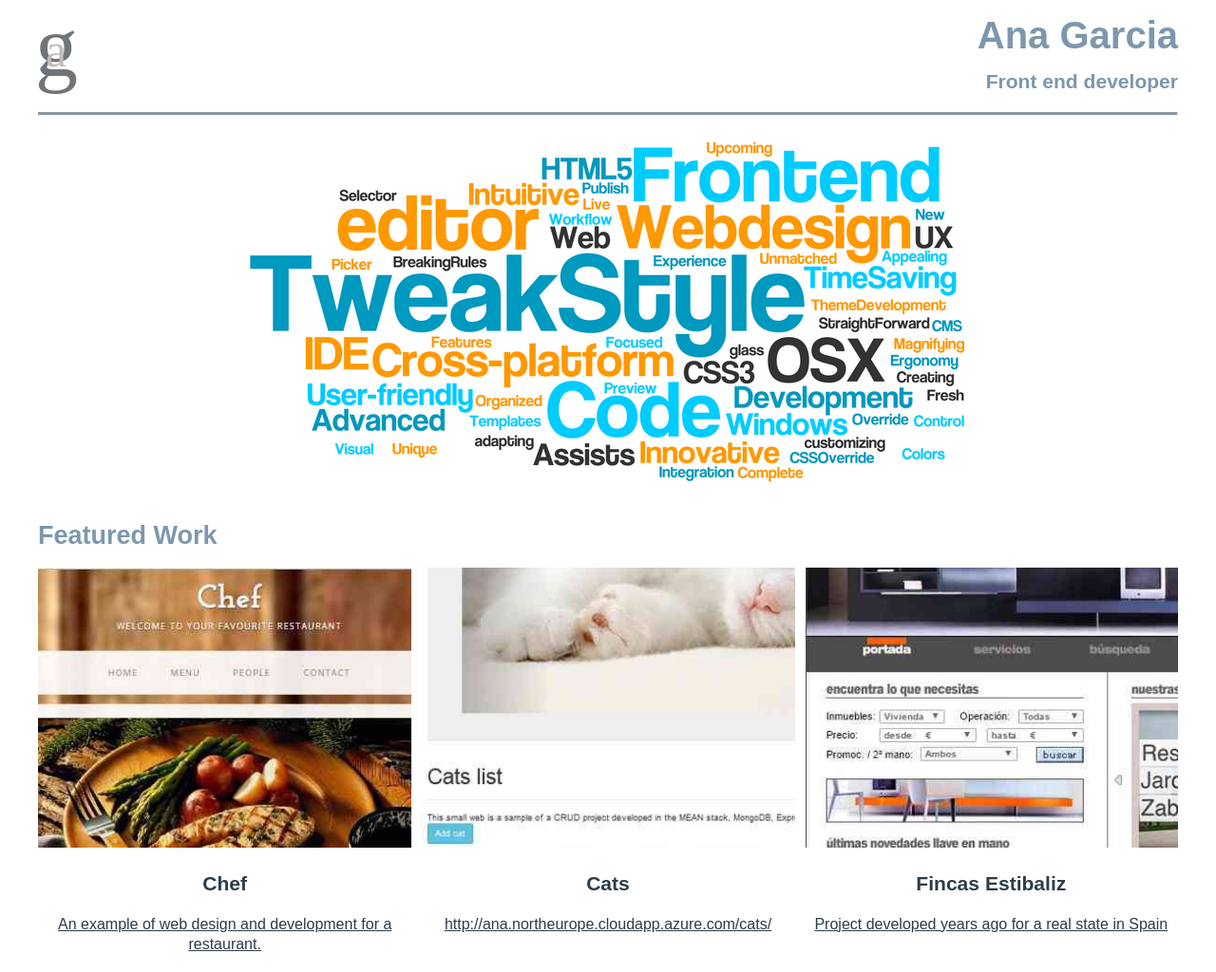
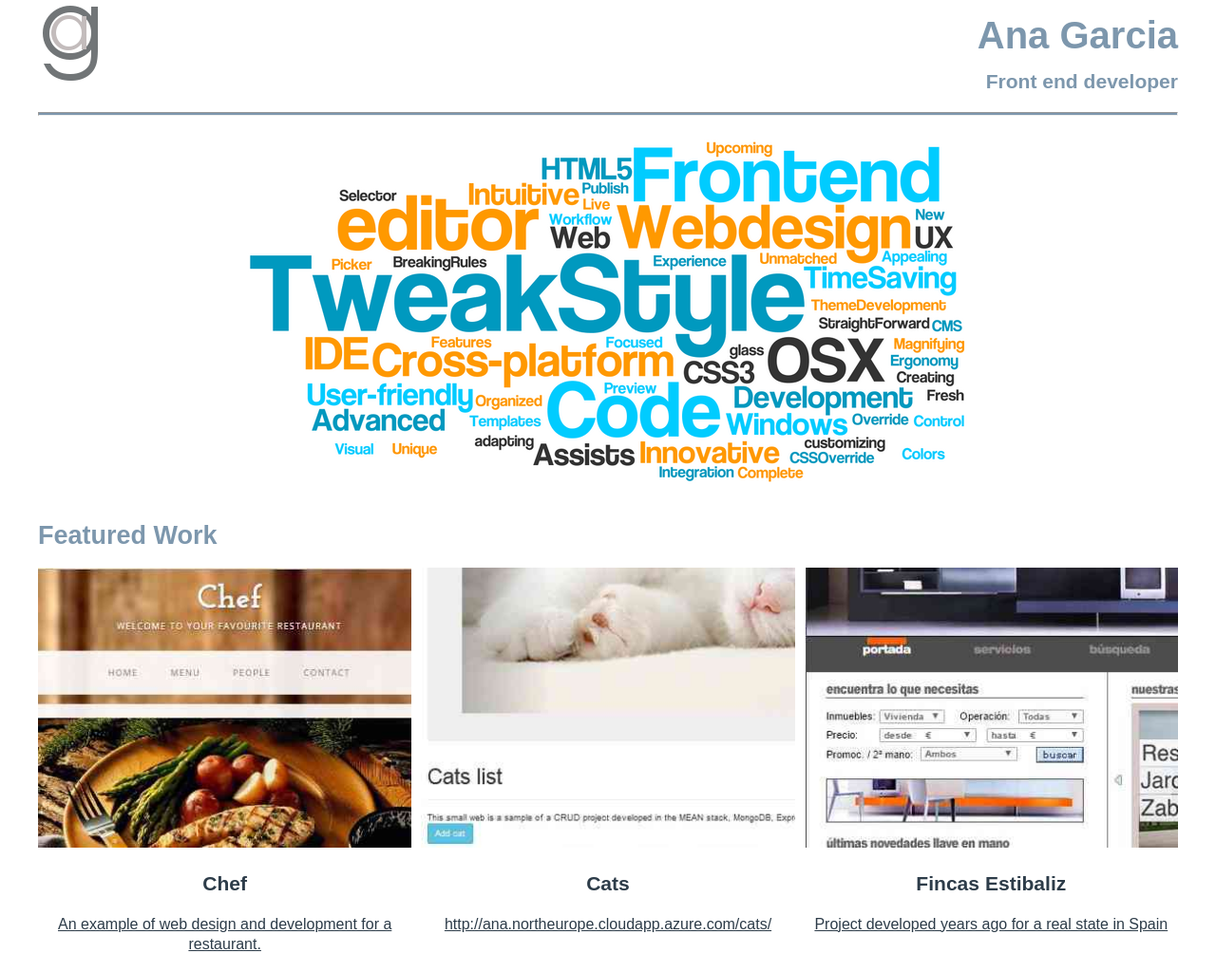
Before and after one commit to anbegaral/portfolio, a website: page index.html in a window 1280 px wide. Shown: the whole page at 95% size. Drawn offline with Linux system fonts and the light colour scheme; a web font is replaced by a local one.

Commit message:
Update index.html

```diff
--- a/index.html
+++ b/index.html
@@ -11,11 +11,12 @@
 <main class="container">
     <header class="row">
         <div class="col-20">
-            <svg xmlns="http://www.w3.org/2000/svg" xmlns:xlink="http://www.w3.org/1999/xlink" width="75px" height="100px" viewBox="0 0  75 100" preserveAspectRatio="xMidYMid meet">
+            <img src="images/mylogo1.png" alt="Ana Garcia's logo">
+            <!--<svg xmlns="http://www.w3.org/2000/svg" xmlns:xlink="http://www.w3.org/1999/xlink" width="75px" height="100px" viewBox="0 0  75 100" preserveAspectRatio="xMidYMid meet">
                 <rect id="svgEditorBackground" x="0" y="0" width="75" height="100" style="fill: none; stroke: none;"/>
                 <text fill="#717577" x="0" y="80" id="e1_texte" style="font-family: Muli; font-size: 90px;" transform="matrix(1 0 0 1 -3 0)" dx="" dy="">g</text>
                 <text fill="#C3BCBC" x="11" y="70" id="e19_texte" style="font-family: Muli; font-size: 50px;" transform="matrix(1 0 0 1 -3 0)" dx="" dy="">a</text>
-            </svg>
+            </svg>-->
         </div>
         <div class="col-80">
             <h1 class="title">Ana Garcia</h1>
```
